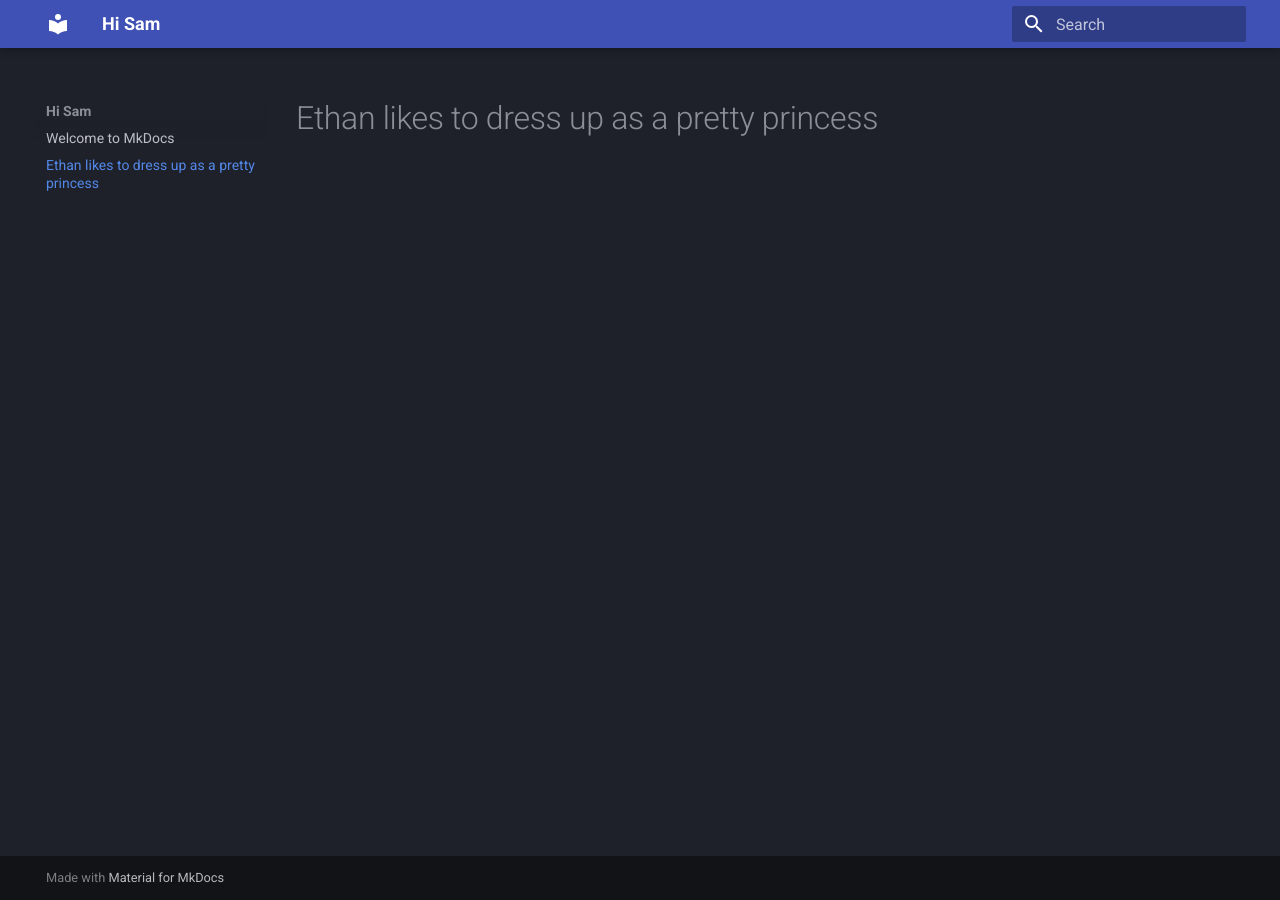
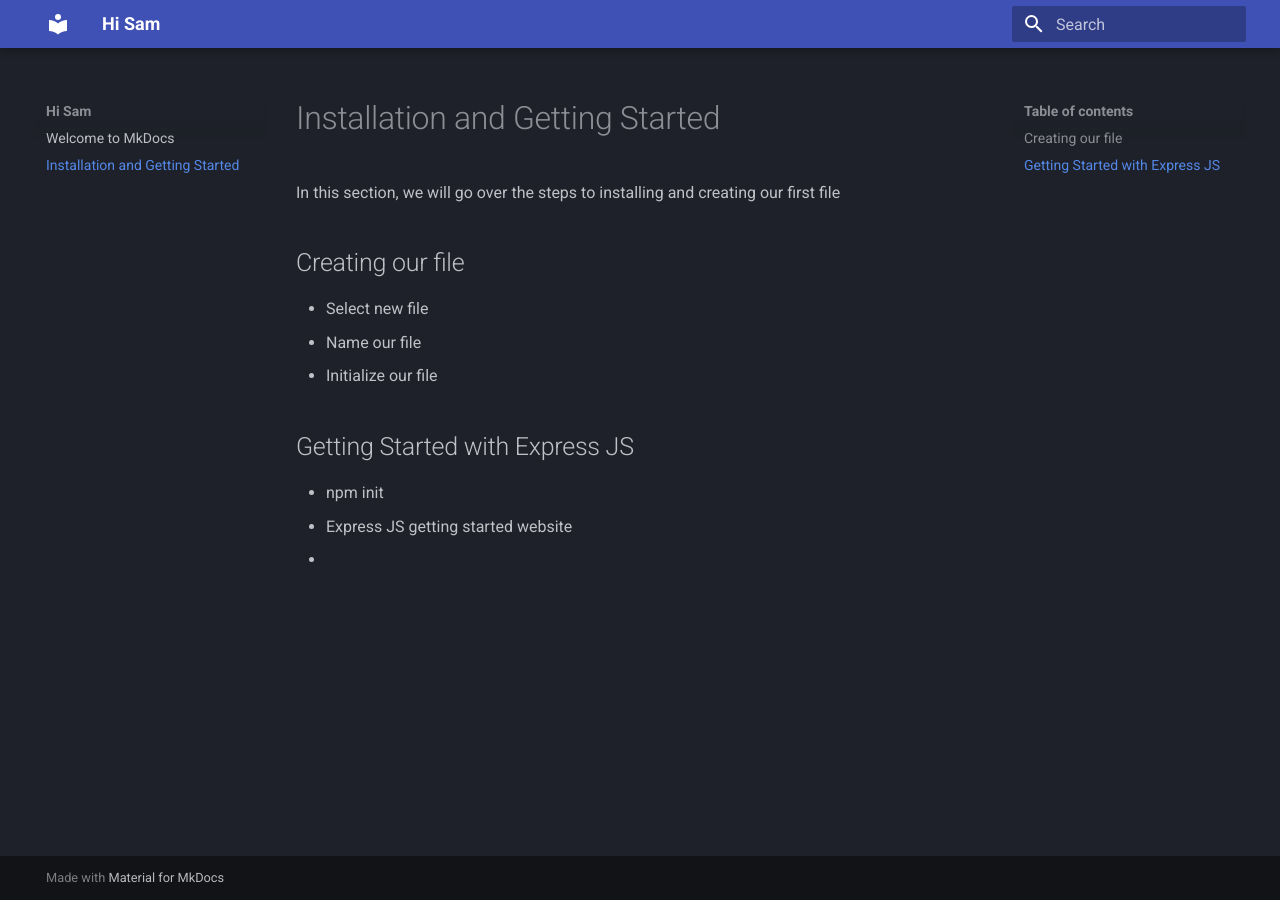
Before and after one commit to NBSutton98/COM-Documentation, an MkDocs documentation site: the page built from docs/task1.md, in a window 1280 px wide. Built offline with MkDocs 1.6.1 and Material for MkDocs 9.7.7, drawn with Linux system fonts in a browser that asks for light colours.

Commit message:
Updated task1.md

```diff
--- a/docs/task1.md
+++ b/docs/task1.md
@@ -1,2 +1,14 @@
 
-# Ethan likes to dress up as a pretty princess
+# Installation and Getting Started
+
+In this section, we will go over the steps to installing and creating our first file
+
+## Creating our file
+- Select new file
+- Name our file
+- Initialize our file
+
+## Getting Started with Express JS
+- npm init
+- Express JS getting started website
+-
```
